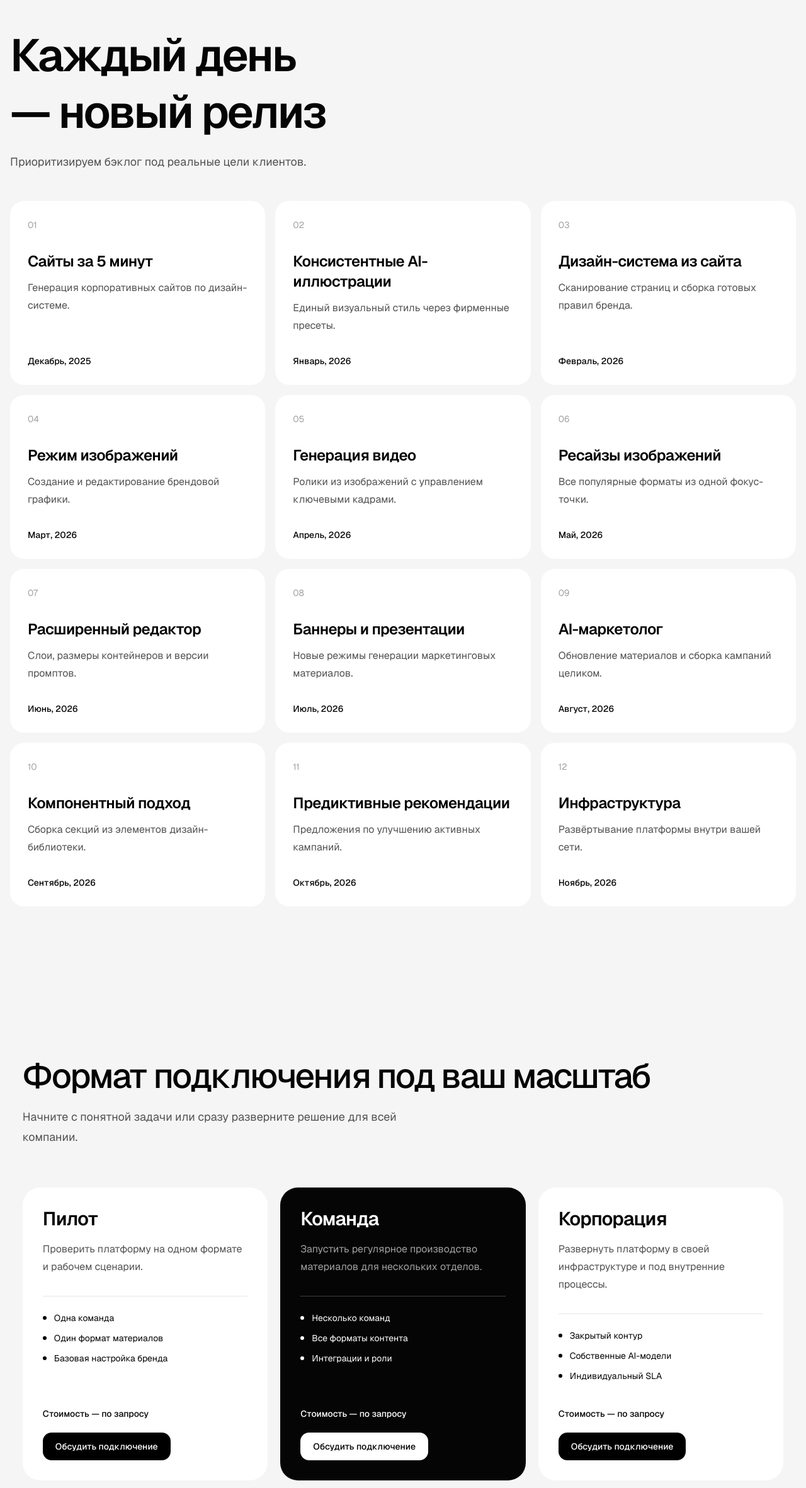
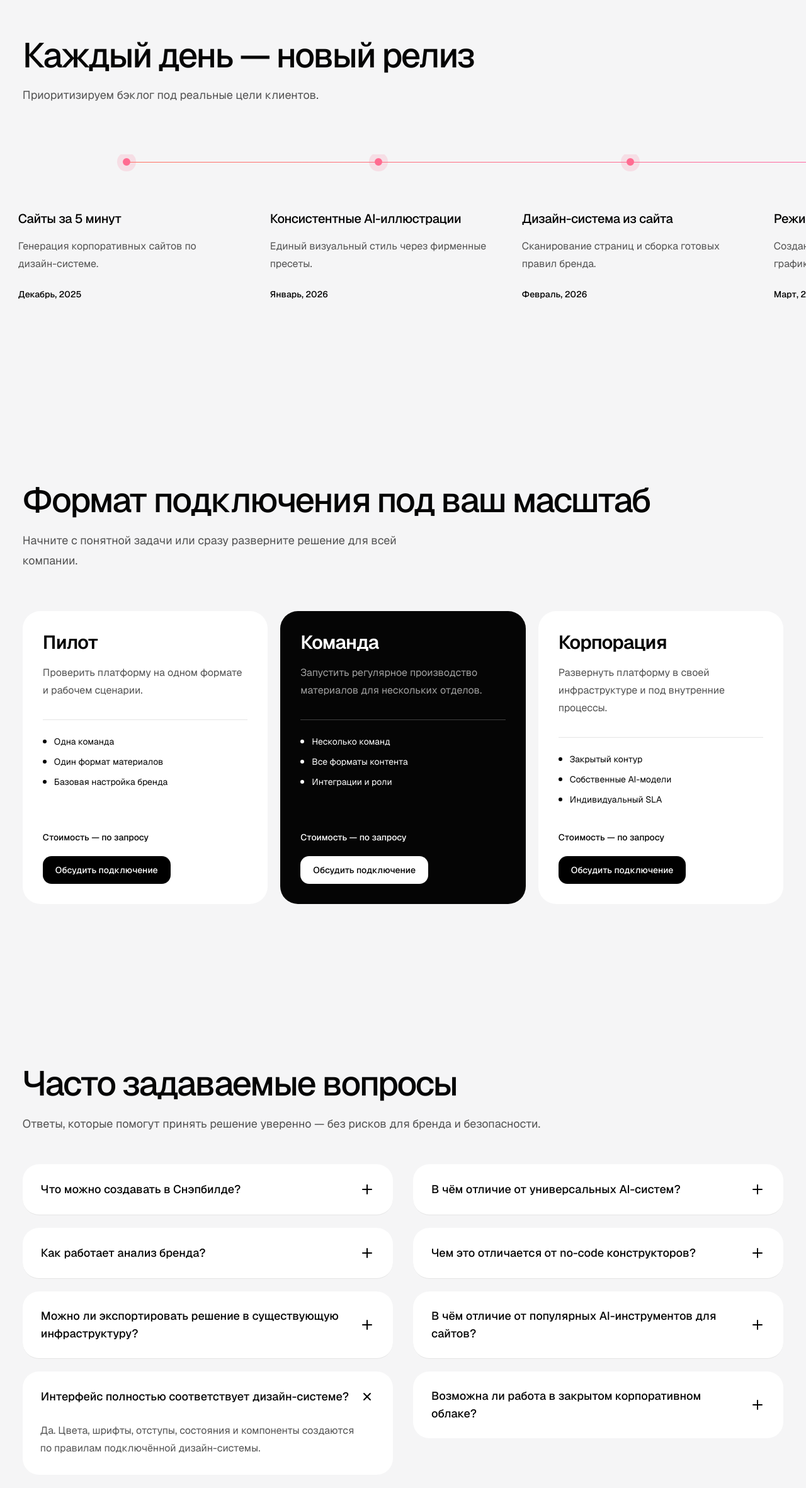
Before and after one commit to M1g3l14Ka/snapbuild-test-task, a Next.js app: page / in a window 1280 px wide. Shown: the part 9564-11926 px from the top of the page at 63% size. Built offline with nearby package versions, Linux system fonts and the light colour scheme.

Commit message:
feat: rebuild roadmap and faq interactions

```diff
--- a/src/app/components/FAQ.tsx
+++ b/src/app/components/FAQ.tsx
@@ -1,3 +1,12 @@
+"use client";
+
+import {
+  Accordion,
+  AccordionContent,
+  AccordionItem,
+  AccordionTrigger,
+} from "@/app/components/ui/accordion";
+
 const questions = [
   {
     question: "Что можно создавать в Снэпбилде?",
@@ -42,28 +51,30 @@ const questions = [
 ];
 
 export default function FAQ() {
+  const columns = [questions.slice(0, 4), questions.slice(4)];
+
   return (
-    <section id="faq" className="scroll-mt-24 px-3 py-20 sm:px-4 sm:py-28">
-      <div className="mx-auto grid max-w-[1440px] gap-10 lg:grid-cols-[0.8fr_1.2fr] lg:gap-20">
-        <div>
-          <p className="text-sm font-medium uppercase tracking-[0.16em] text-neutral-500">FAQ</p>
-          <h2 className="mt-4 text-balance text-4xl font-semibold leading-tight tracking-[-0.04em] sm:text-6xl">
-            Частые вопросы
-          </h2>
-        </div>
+    <section id="faq" className="scroll-mt-24 py-24 sm:py-32">
+      <div className="page-shell">
+        <h2 className="section-title">Часто задаваемые вопросы</h2>
+        <p className="mt-5 max-w-5xl text-lg leading-8 text-neutral-600">
+          Ответы, которые помогут принять решение уверенно — без рисков для бренда и безопасности.
+        </p>
 
-        <div className="divide-y divide-neutral-300 border-y border-neutral-300">
-          {questions.map(({ question, answer }) => (
-            <details key={question} className="group py-1">
-              <summary className="flex cursor-pointer list-none items-center justify-between gap-6 py-5 text-lg font-medium sm:py-6 sm:text-xl">
-                {question}
-                <span className="relative size-5 shrink-0" aria-hidden="true">
-                  <span className="absolute left-0 top-1/2 h-px w-full bg-black" />
-                  <span className="absolute left-1/2 top-0 h-full w-px bg-black transition-transform group-open:rotate-90 group-open:opacity-0" />
-                </span>
-              </summary>
-              <p className="max-w-2xl pb-6 pr-10 leading-7 text-neutral-600">{answer}</p>
-            </details>
+        <div className="mt-12 grid items-start gap-5 lg:grid-cols-2 lg:gap-8">
+          {columns.map((column, columnIndex) => (
+            <Accordion key={columnIndex} defaultValue={columnIndex === 0 ? [questions[3].question] : []} className="gap-5">
+              {column.map(({ question, answer }) => (
+                <AccordionItem key={question} value={question} className="rounded-[26px] border-0 bg-white px-6 sm:px-7">
+                  <AccordionTrigger className="min-h-20 items-center py-6 text-base font-medium hover:no-underline sm:text-lg [&_[data-slot=accordion-trigger-icon]]:size-6 [&_[data-slot=accordion-trigger-icon]]:text-black">
+                    <span className="min-w-0 pr-3">{question}</span>
+                  </AccordionTrigger>
+                  <AccordionContent className="pb-7 pr-8 text-base leading-7 text-neutral-600">
+                    {answer}
+                  </AccordionContent>
+                </AccordionItem>
+              ))}
+            </Accordion>
           ))}
         </div>
       </div>
--- a/src/app/components/Roadmap.tsx
+++ b/src/app/components/Roadmap.tsx
@@ -15,22 +15,45 @@ const roadmap = [
 
 export default function Roadmap() {
   return (
-    <section id="roadmap" className="scroll-mt-24 px-3 py-20 sm:px-4 sm:py-28">
-      <div className="mx-auto max-w-[1440px]">
-        <h2 className="max-w-4xl text-balance text-4xl font-semibold leading-tight tracking-[-0.04em] sm:text-6xl lg:text-7xl">
+    <section id="roadmap" className="scroll-mt-24 overflow-hidden py-24 sm:py-32">
+      <div className="page-shell">
+        <h2 className="section-title">
           Каждый день — новый релиз
         </h2>
         <p className="mt-5 text-lg text-neutral-600">Приоритизируем бэклог под реальные цели клиентов.</p>
+      </div>
 
-        <div className="mt-12 grid gap-4 md:grid-cols-2 lg:grid-cols-3">
-          {roadmap.map(([title, description, date], index) => (
-            <article key={title} className="flex min-h-64 flex-col rounded-3xl bg-white p-6 sm:p-7">
-              <span className="text-sm text-neutral-400">{String(index + 1).padStart(2, "0")}</span>
-              <h3 className="mt-8 text-2xl font-semibold tracking-[-0.025em]">{title}</h3>
-              <p className="mt-3 leading-7 text-neutral-600">{description}</p>
-              <p className="mt-auto pt-8 text-sm font-medium">{date}</p>
-            </article>
-          ))}
+      <div className="scrollbar-hidden mt-20 overflow-x-auto px-[var(--page-gutter)] pb-8 snap-x snap-mandatory">
+        <div className="relative grid min-w-[3300px] grid-cols-12 lg:min-w-[4800px]">
+          <div className="absolute left-[calc(100%/24)] right-[calc(100%/24)] top-3 h-px bg-neutral-300" />
+          <div className="absolute left-[calc(100%/24)] top-3 h-px w-[66.6667%] bg-gradient-to-r from-[#ff715f] via-[#ff5ebb] to-[#9188ff]" />
+
+          {roadmap.map(([title, description, date], index) => {
+            const isActive = index <= 8;
+
+            return (
+              <article key={title} className="snap-start px-4 first:pl-0 last:pr-0 lg:px-7">
+                <div className="relative z-10 flex h-6 items-center justify-center">
+                  <span
+                    className={`size-3 rounded-full border-[3px] ${
+                      isActive
+                        ? "border-[#ff6c91] bg-[#ff6c91] shadow-[0_0_0_9px_rgba(255,108,145,0.16)]"
+                        : "border-neutral-500 bg-neutral-500 shadow-[0_0_0_9px_rgba(115,115,115,0.12)]"
+                    }`}
+                  />
+                </div>
+                <div className="pt-16">
+                  <h3 className={`text-xl font-medium tracking-[-0.02em] ${isActive ? "text-black" : "text-neutral-500"}`}>
+                    {title}
+                  </h3>
+                  <p className={`mt-4 max-w-sm leading-7 ${isActive ? "text-neutral-600" : "text-neutral-400"}`}>
+                    {description}
+                  </p>
+                  <p className={`mt-6 text-sm font-medium ${isActive ? "text-black" : "text-neutral-500"}`}>{date}</p>
+                </div>
+              </article>
+            );
+          })}
         </div>
       </div>
     </section>
--- /dev/null
+++ b/src/app/components/ui/accordion.tsx
@@ -0,0 +1,74 @@
+import { Accordion as AccordionPrimitive } from "@base-ui/react/accordion"
+
+import { cn } from "@/lib/utils"
+import { PlusIcon } from "lucide-react"
+
+function Accordion({ className, ...props }: AccordionPrimitive.Root.Props) {
+  return (
+    <AccordionPrimitive.Root
+      data-slot="accordion"
+      className={cn("flex w-full flex-col", className)}
+      {...props}
+    />
+  )
+}
+
+function AccordionItem({ className, ...props }: AccordionPrimitive.Item.Props) {
+  return (
+    <AccordionPrimitive.Item
+      data-slot="accordion-item"
+      className={cn("not-last:border-b", className)}
+      {...props}
+    />
+  )
+}
+
+function AccordionTrigger({
+  className,
+  children,
+  ...props
+}: AccordionPrimitive.Trigger.Props) {
+  return (
+    <AccordionPrimitive.Header className="flex">
+      <AccordionPrimitive.Trigger
+        data-slot="accordion-trigger"
+        className={cn(
+          "group/accordion-trigger relative flex flex-1 items-start justify-between rounded-lg border border-transparent py-2.5 text-left text-sm font-medium transition-all outline-none hover:underline focus-visible:border-ring focus-visible:ring-3 focus-visible:ring-ring/50 focus-visible:after:border-ring aria-disabled:pointer-events-none aria-disabled:opacity-50 **:data-[slot=accordion-trigger-icon]:ml-auto **:data-[slot=accordion-trigger-icon]:size-4 **:data-[slot=accordion-trigger-icon]:text-muted-foreground",
+          className
+        )}
+        {...props}
+      >
+        {children}
+        <PlusIcon
+          data-slot="accordion-trigger-icon"
+          className="pointer-events-none shrink-0 transition-transform duration-500 group-aria-expanded/accordion-trigger:rotate-45"
+        />
+      </AccordionPrimitive.Trigger>
+    </AccordionPrimitive.Header>
+  )
+}
+
+function AccordionContent({
+  className,
+  children,
+  ...props
+}: AccordionPrimitive.Panel.Props) {
+  return (
+    <AccordionPrimitive.Panel
+      data-slot="accordion-content"
+      className="overflow-hidden text-sm data-open:animate-accordion-down data-closed:animate-accordion-up"
+      {...props}
+    >
+      <div
+        className={cn(
+          "h-(--accordion-panel-height) pt-0 pb-2.5 data-ending-style:h-0 data-starting-style:h-0 [&_a]:underline [&_a]:underline-offset-3 [&_a]:hover:text-foreground [&_p:not(:last-child)]:mb-4",
+          className
+        )}
+      >
+        {children}
+      </div>
+    </AccordionPrimitive.Panel>
+  )
+}
+
+export { Accordion, AccordionItem, AccordionTrigger, AccordionContent }
```
